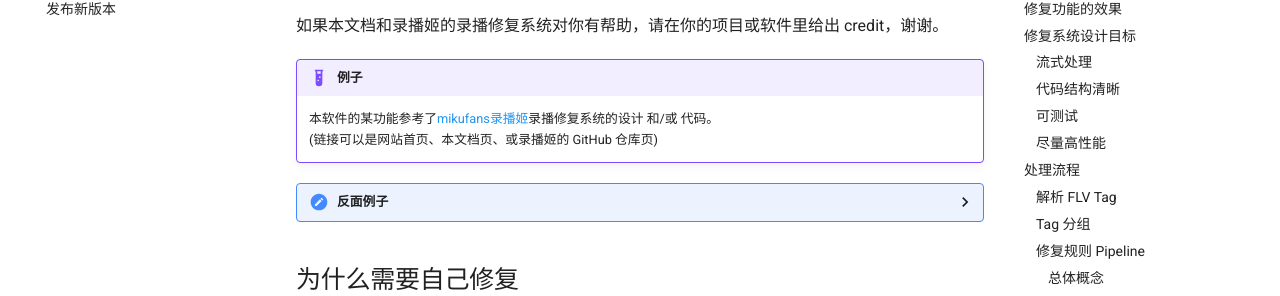
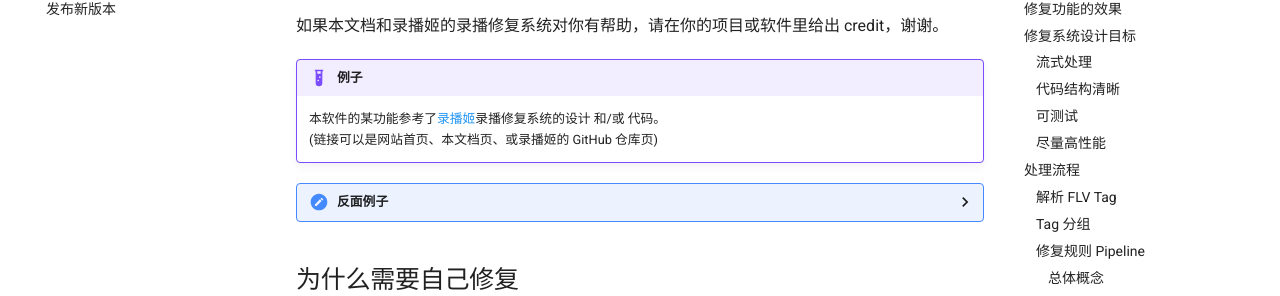
Before and after one commit to BililiveRecorder/website, an MkDocs documentation site: the page built from docs/dev/repair.md, in a window 1280 px wide and 900 px high. Shown: the part 339-635 px from the top of the window. Built offline with MkDocs 1.6.1 and Material for MkDocs 9.7.7, drawn with Linux system fonts in a browser that asks for light colours; comment, search, counter and statistics services are not loaded.

Commit message:
rebranding fixups

```diff
--- a/docs/dev/repair.md
+++ b/docs/dev/repair.md
@@ -13,7 +13,7 @@ title: 面向开发者的录播修复文档
 如果本文档和录播姬的录播修复系统对你有帮助，请在你的项目或软件里给出 credit，谢谢。
 
 !!! example "例子"
-    本软件的某功能参考了[mikufans录播姬](https://rec.danmuji.org)录播修复系统的设计 和/或 代码。
+    本软件的某功能参考了[录播姬](https://rec.danmuji.org)录播修复系统的设计 和/或 代码。
     (链接可以是网站首页、本文档页、或录播姬的 GitHub 仓库页)
 
 ??? fail "反面例子"
--- a/mkdocs.yml
+++ b/mkdocs.yml
@@ -1,6 +1,6 @@
 site_name: 录播姬
 site_url: !ENV [SITE_URL, "https://rec.danmuji.org/"]
-site_description: 录播姬是一个方便好用免费开源的mikufans直播录制工具
+site_description: 录播姬是一个方便好用免费开源的直播录制工具
 site_author: genteure
 
 strict: !ENV [CI, false]
```
Also changed, not shown: docs/user/index.md (+1 -1 lines).
